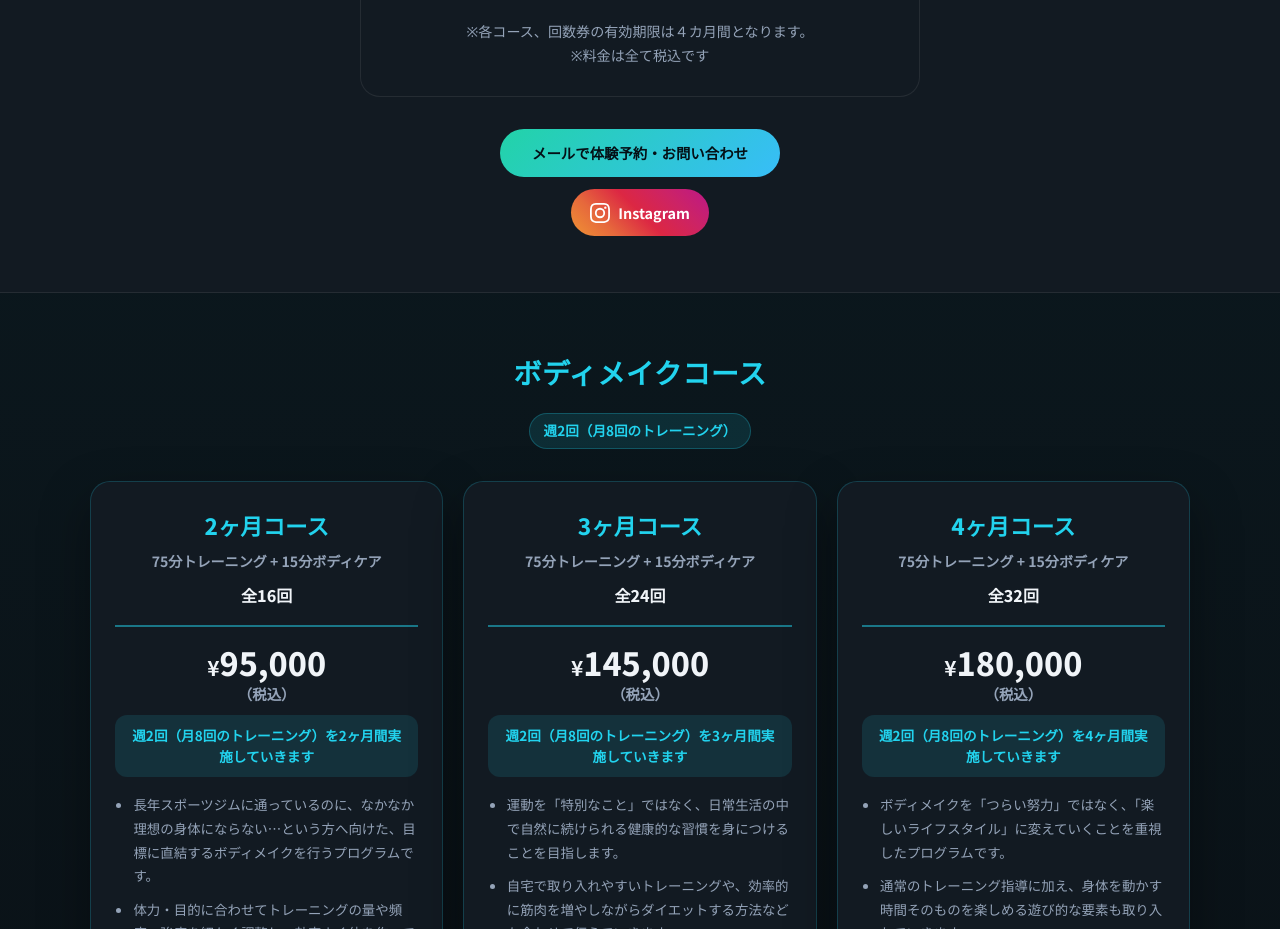
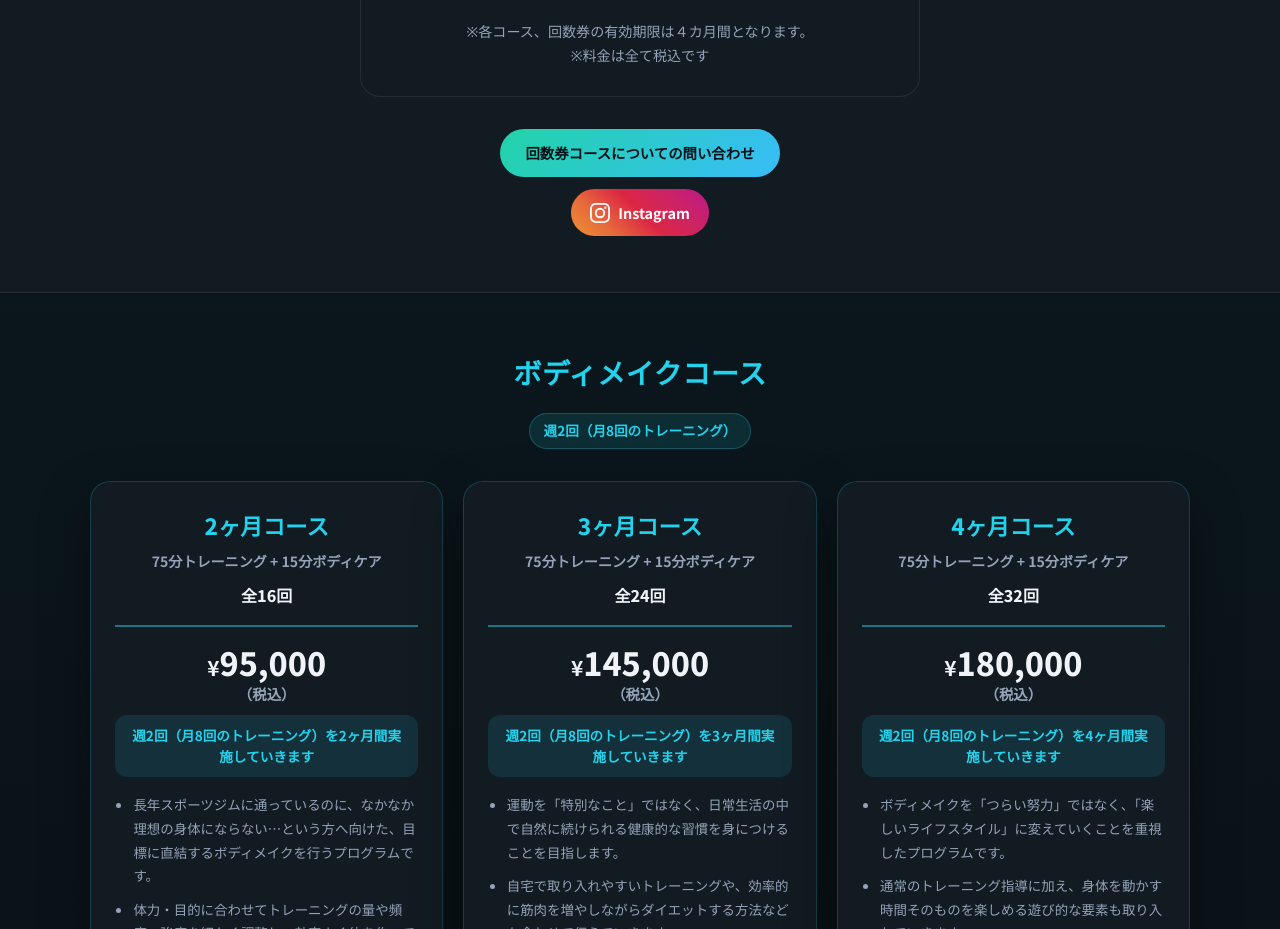
Before and after one commit to tomoyakun1221/personal-trainer-site, a React (Vite) app in the folder frontend/: page / in a window 1280 px wide. Shown: the part 1980-2909 px from the top of the page. Built offline with nearby package versions, Linux system fonts and the light colour scheme; no server answers.

Commit message:
Update ticket course CTA copy and remove duplicate qualifications
Rename ticket inquiry button and email subject; drop bottom 資格 block on profile.

```diff
--- a/frontend/src/components/PricingContent.tsx
+++ b/frontend/src/components/PricingContent.tsx
@@ -206,7 +206,11 @@ export function PricingContent({
           {showCta && (
             <div className="pricing-content-cta">
               <PricingCtaRow>
-                <TrialCta label="メールで体験予約・お問い合わせ" />
+                <ContactCta
+                  label="回数券コースについての問い合わせ"
+                  subject="回数券コースについての問い合わせ"
+                  className="btn btn-primary"
+                />
               </PricingCtaRow>
             </div>
           )}
--- a/frontend/src/pages/Profile.tsx
+++ b/frontend/src/pages/Profile.tsx
@@ -84,15 +84,7 @@ export function Profile() {
           </div>
         </div>
 
-        <div className="profile-details grid-2">
-          <div className="card">
-            <h3>資格</h3>
-            <ul>
-              {PROFILE_QUALIFICATIONS.map((q) => (
-                <li key={q}>{q}</li>
-              ))}
-            </ul>
-          </div>
+        <div className="profile-details">
           <div className="card">
             <h3>得意分野</h3>
             <ul>
```
